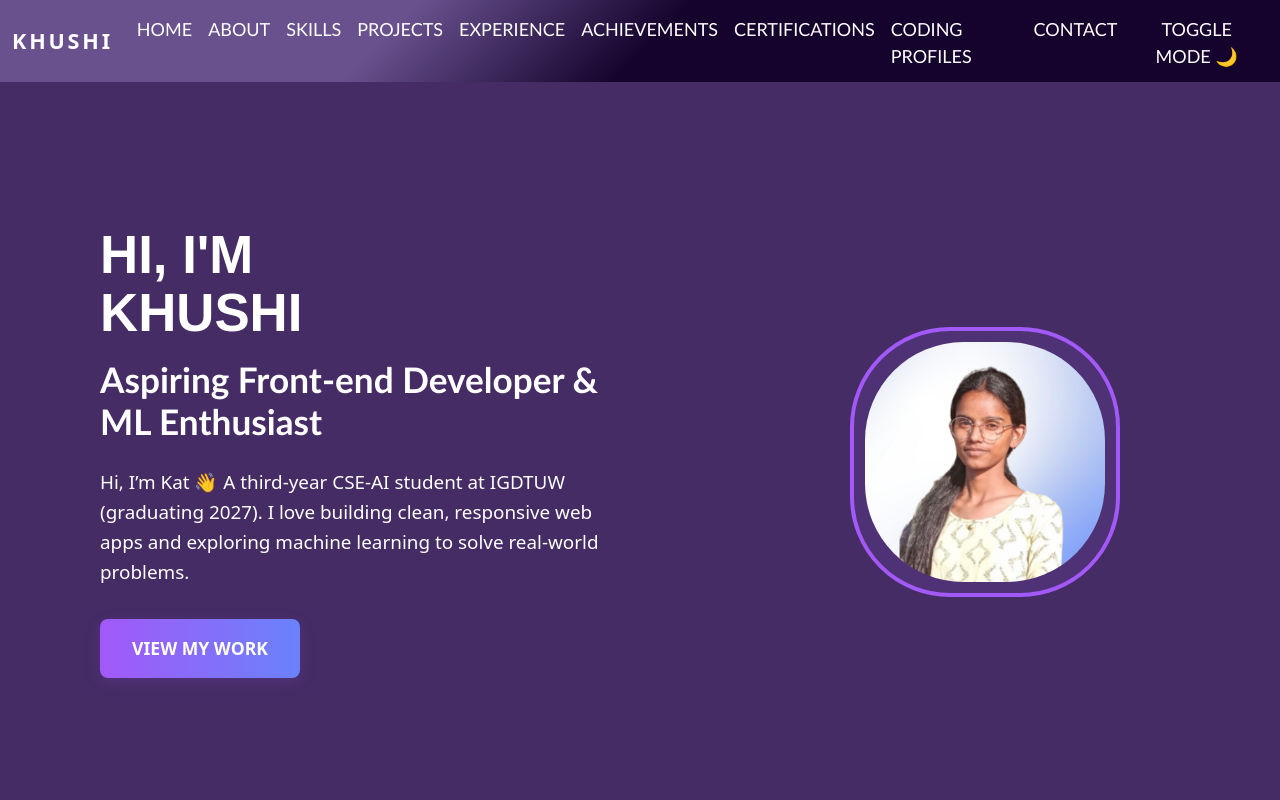
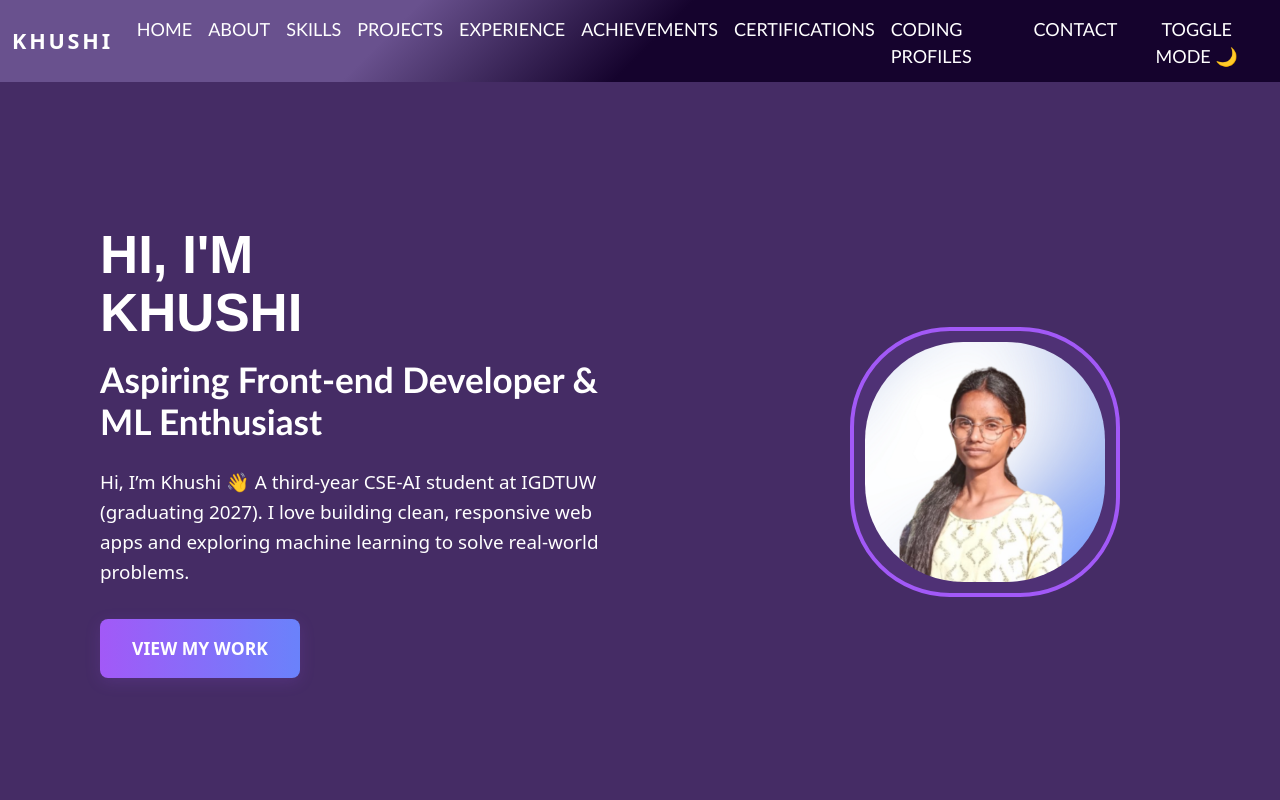
Before and after one commit to khushi1315/MY-PORTFOLIO, a React (Create React App) app: page / in a window 1280 px wide. Shown: the top 800 px of the page. Built offline with nearby package versions, Linux system fonts and the light colour scheme; a web font is replaced by a local one.

Commit message:
Update App.js

```diff
--- a/src/App.js
+++ b/src/App.js
@@ -267,7 +267,7 @@ function App() {
             <h1>HI, I'M<br />KHUSHI</h1>
             <h2>Aspiring Front-end Developer & ML Enthusiast</h2>
             <p>
-              Hi, I’m Kat 👋 A third-year CSE-AI student at IGDTUW (graduating 2027). I love building clean, responsive web apps and exploring machine learning to solve real-world problems.
+              Hi, I’m Khushi 👋 A third-year CSE-AI student at IGDTUW (graduating 2027). I love building clean, responsive web apps and exploring machine learning to solve real-world problems.
             </p>
 
             <button
```
